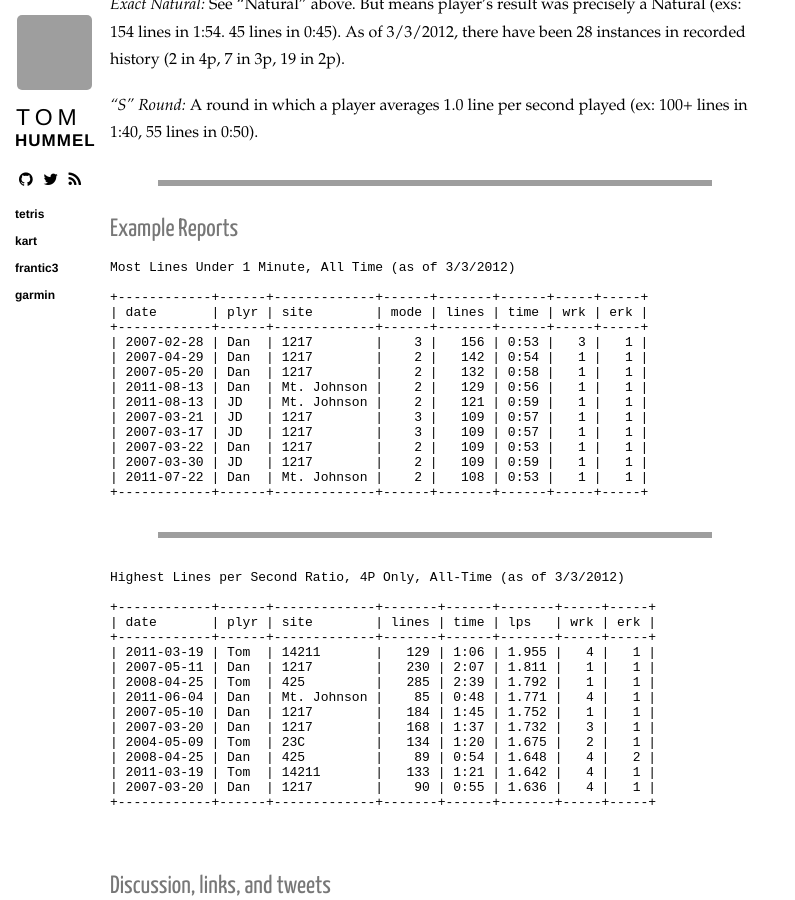
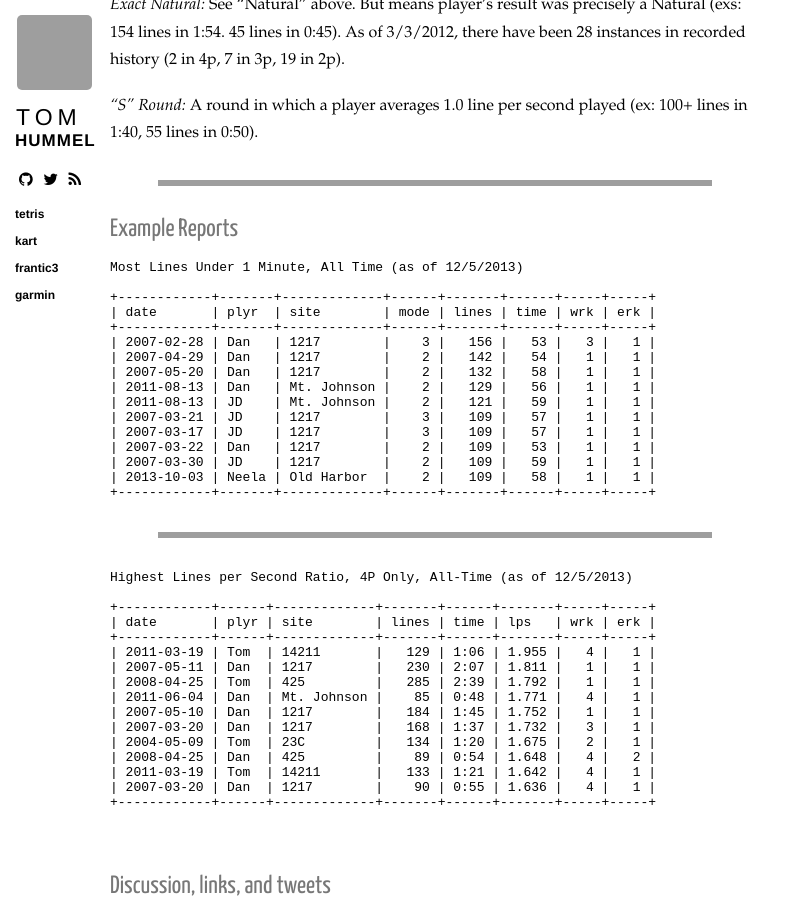
Before and after one commit to tphummel/blog, a Jekyll site: the page built from _posts/2011-01-01-tetris-primer.md, in a window 1280 px wide and 900 px high, scrolled down 1464 px, cut to the strip 0-900 px from the top of the window. Shown: the whole strip, without its empty margins (0-795 px from the left). Built offline with Jekyll 4.4.1, drawn with Linux system fonts in a browser that asks for light colours; nearby versions of some CDN libraries; Markdown is read by kramdown in place of the engine named in the settings; comment, search, counter and statistics services are not loaded; some of the changed text lies outside the part shown; grey boxes are pictures that could not be loaded.

Commit message:
tetris-primer: data update

```diff
--- a/_posts/2011-01-01-tetris-primer.md
+++ b/_posts/2011-01-01-tetris-primer.md
@@ -8,7 +8,7 @@ In 2004, my college roommates and I started playing a multiplayer variation of t
 
 What began as a simple spreadsheet turned into an elaborate spreadsheet and finally into a PHP/<del>MySQL</del>MariaDB web application.
 
-As of March 2012 we had played 4000 matches accounting for 300 human hours of official gameplay time.
+As of December 2013 we had played over 5500 matches accounting for over 380 human hours of official gameplay time.
 
 An <del>[instance is live][1]</del> [instance is live][5] or you can [look at the code][2]. I also dabbled with some [standalone python scripting][3] with Stored Procedures.
 
@@ -65,22 +65,22 @@ An <del>[instance is live][1]</del> [instance is live][5] or you can [look at th
 <!-- SELECT m.matchdate as date, p.username as plyr, l.locationname as site, (select count(playerid) from playermatch where matchid = pm.matchid) as mode, pm.lines, concat("0:",pm.time) as time, pm.wrank as wrk, pm.erank as erk FROM playermatch pm, player p, tntmatch m, location l WHERE pm.matchid = m.matchid AND p.playerid = pm.playerid AND m.location = l.locationid AND pm.time < 60 AND (select count(playerid) from playermatch where matchid = pm.matchid) IN (4,3,2) ORDER BY pm.lines DESC LIMIT 10; -->
 
 <pre>
-Most Lines Under 1 Minute, All Time (as of 3/3/2012)
+Most Lines Under 1 Minute, All Time (as of 12/5/2013)
 
-+------------+------+-------------+------+-------+------+-----+-----+
-| date       | plyr | site        | mode | lines | time | wrk | erk |
-+------------+------+-------------+------+-------+------+-----+-----+
-| 2007-02-28 | Dan  | 1217        |    3 |   156 | 0:53 |   3 |   1 |
-| 2007-04-29 | Dan  | 1217        |    2 |   142 | 0:54 |   1 |   1 |
-| 2007-05-20 | Dan  | 1217        |    2 |   132 | 0:58 |   1 |   1 |
-| 2011-08-13 | Dan  | Mt. Johnson |    2 |   129 | 0:56 |   1 |   1 |
-| 2011-08-13 | JD   | Mt. Johnson |    2 |   121 | 0:59 |   1 |   1 |
-| 2007-03-21 | JD   | 1217        |    3 |   109 | 0:57 |   1 |   1 |
-| 2007-03-17 | JD   | 1217        |    3 |   109 | 0:57 |   1 |   1 |
-| 2007-03-22 | Dan  | 1217        |    2 |   109 | 0:53 |   1 |   1 |
-| 2007-03-30 | JD   | 1217        |    2 |   109 | 0:59 |   1 |   1 |
-| 2011-07-22 | Dan  | Mt. Johnson |    2 |   108 | 0:53 |   1 |   1 |
-+------------+------+-------------+------+-------+------+-----+-----+
++------------+-------+-------------+------+-------+------+-----+-----+
+| date       | plyr  | site        | mode | lines | time | wrk | erk |
++------------+-------+-------------+------+-------+------+-----+-----+
+| 2007-02-28 | Dan   | 1217        |    3 |   156 |   53 |   3 |   1 |
+| 2007-04-29 | Dan   | 1217        |    2 |   142 |   54 |   1 |   1 |
+| 2007-05-20 | Dan   | 1217        |    2 |   132 |   58 |   1 |   1 |
+| 2011-08-13 | Dan   | Mt. Johnson |    2 |   129 |   56 |   1 |   1 |
+| 2011-08-13 | JD    | Mt. Johnson |    2 |   121 |   59 |   1 |   1 |
+| 2007-03-21 | JD    | 1217        |    3 |   109 |   57 |   1 |   1 |
+| 2007-03-17 | JD    | 1217        |    3 |   109 |   57 |   1 |   1 |
+| 2007-03-22 | Dan   | 1217        |    2 |   109 |   53 |   1 |   1 |
+| 2007-03-30 | JD    | 1217        |    2 |   109 |   59 |   1 |   1 |
+| 2013-10-03 | Neela | Old Harbor  |    2 |   109 |   58 |   1 |   1 |
++------------+-------+-------------+------+-------+------+-----+-----+
 </pre>
 
 ---
@@ -88,7 +88,7 @@ Most Lines Under 1 Minute, All Time (as of 3/3/2012)
 <!-- SELECT m.matchdate as date, p.username as plyr, l.locationname as site, pm.lines, concat(floor(pm.time/60),":",lpad(mod(pm.time,60),2,"0")) as time, round(pm.lines/pm.time,3) as lps, pm.wrank as wrk, pm.erank as erk FROM playermatch pm, player p, tntmatch m, location l WHERE pm.matchid = m.matchid AND p.playerid = pm.playerid AND m.location = l.locationid AND pm.lines > 0 AND (select count(playerid) from playermatch where matchid = pm.matchid) IN (4) ORDER BY pm.lines/pm.time DESC LIMIT 10; -->
 
 <pre>
-Highest Lines per Second Ratio, 4P Only, All-Time (as of 3/3/2012)
+Highest Lines per Second Ratio, 4P Only, All-Time (as of 12/5/2013)
 
 +------------+------+-------------+-------+------+-------+-----+-----+
 | date       | plyr | site        | lines | time | lps   | wrk | erk |
```
